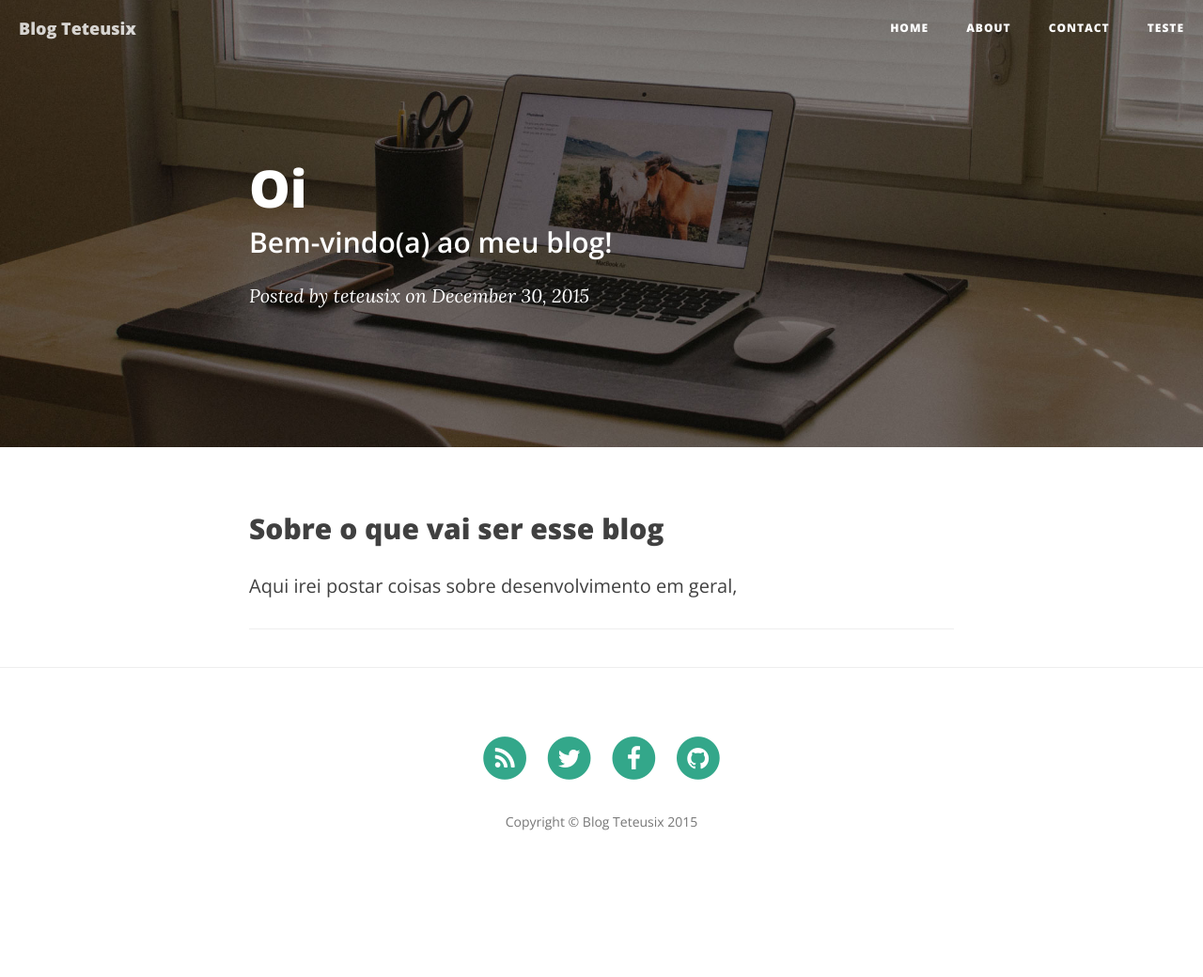
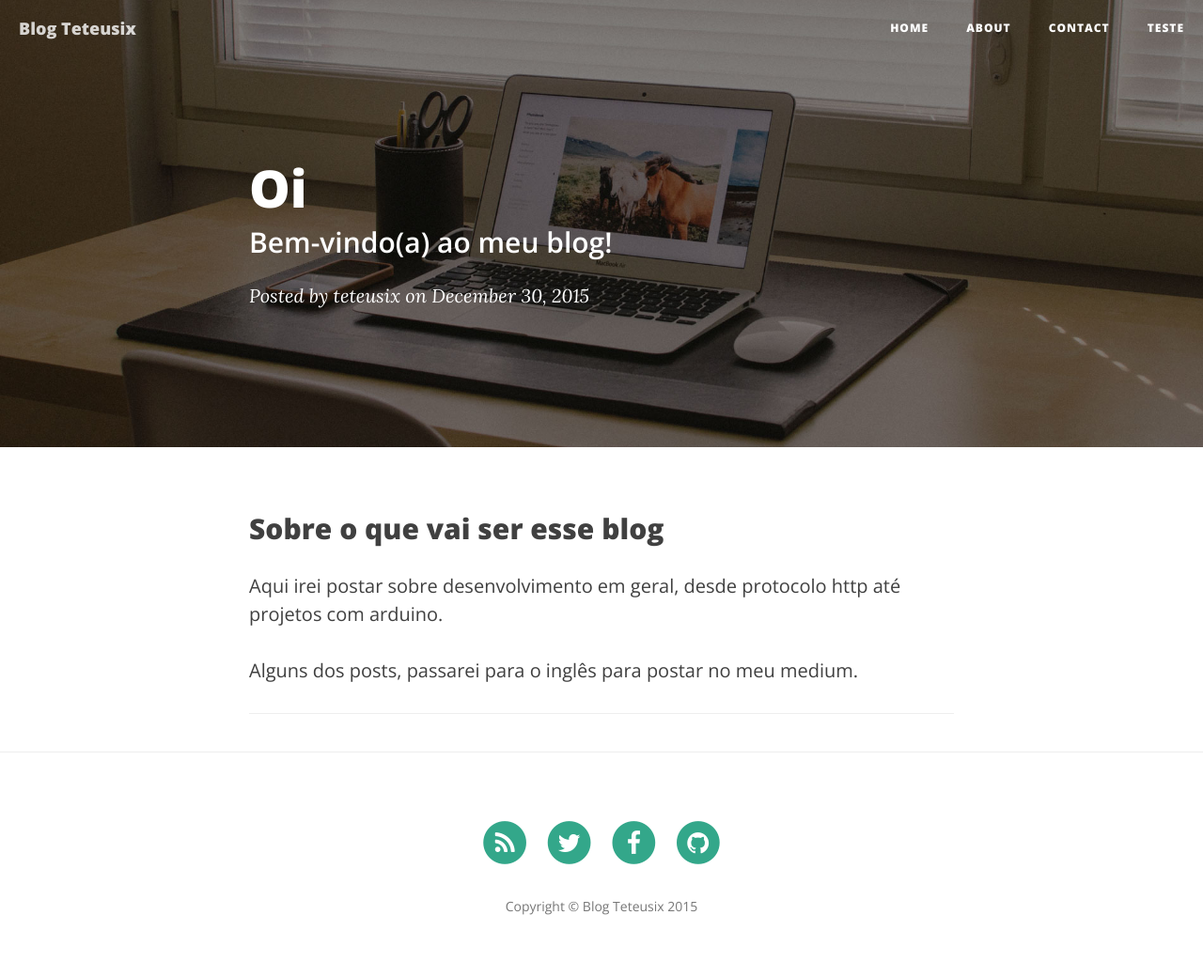
Before and after one commit to teteusix/teteusix.github.io, a Jekyll site: the page built from _posts/2015-12-30-oi.md, in a window 1280 px wide. Shown: the whole page at 94% size. Built offline with Jekyll 4.4.1, drawn with Linux system fonts in a browser that asks for light colours; nearby versions of some CDN libraries; before the commit the page ends 950 px from its top, so only the background shows below that.

Commit message:
update post Oi

```diff
--- a/_posts/2015-12-30-oi.md
+++ b/_posts/2015-12-30-oi.md
@@ -7,4 +7,7 @@ author:     "teteusix"
 ---
 
 ##Sobre o que vai ser esse blog
-Aqui irei postar coisas sobre desenvolvimento em geral,
+
+Aqui irei postar sobre desenvolvimento em geral, desde protocolo http até projetos com arduino.
+
+Alguns dos posts, passarei para o inglês para postar no meu medium.
```
